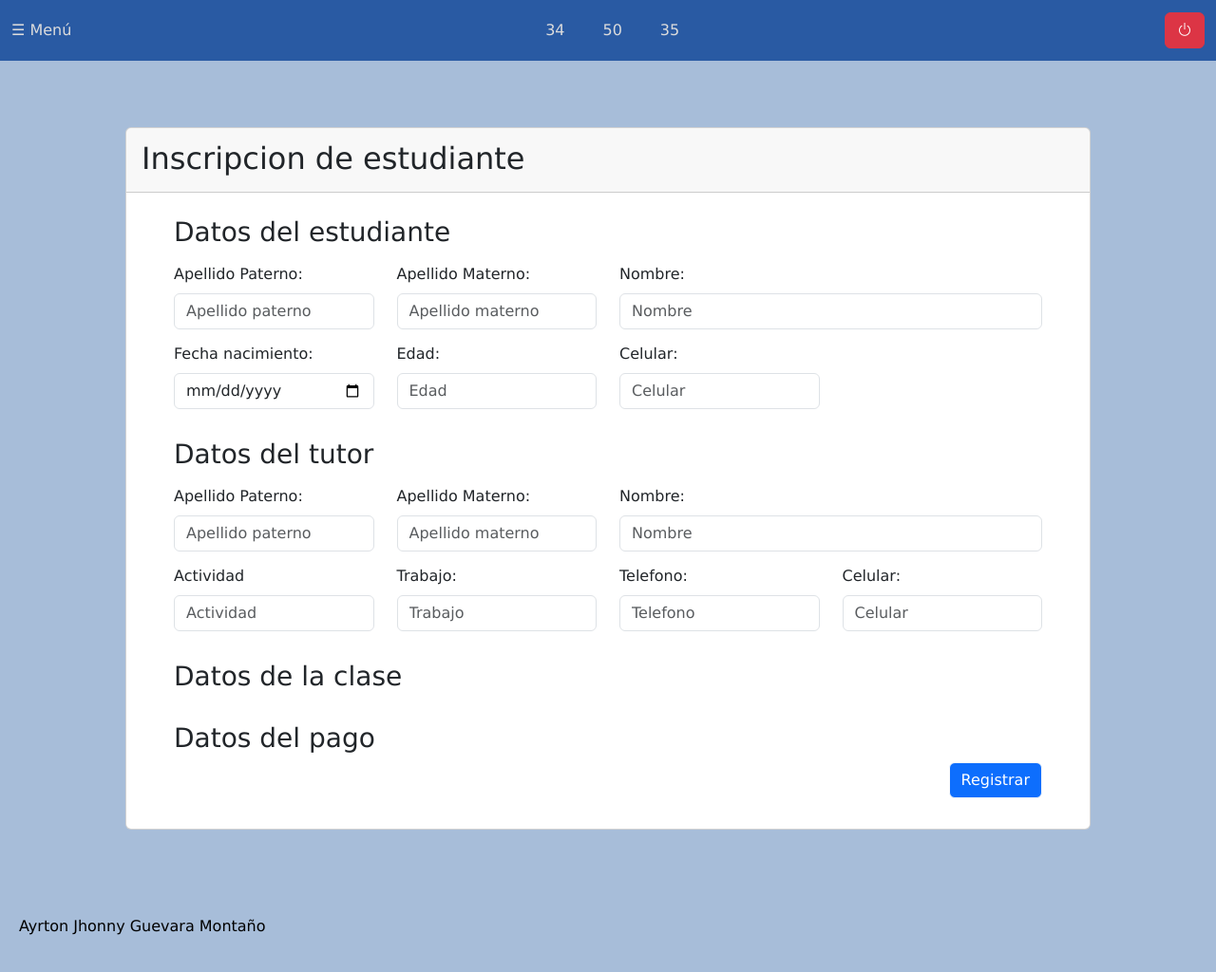
After one commit to AyrtonGuevara/Instituto-C, a CodeIgniter 4 app: the page made by app/Views/Estudiantes/V_estudiantes.php in a window 1280 px wide. The commit adds this page. Shown: the whole page at 95% size. Run offline with PHP 8.4 and a stand-in for CodeIgniter, Linux system fonts and the light colour scheme; the template is opened without the code that fills it, so the values that code supplies are empty; some libraries are stand-ins or nearby versions.

Commit message:
subiendo correcciones de cogido y de estilo segun revision con la institucion

```diff
--- a/app/Config/Routes.php
+++ b/app/Config/Routes.php
@@ -56,6 +56,7 @@ $routes->post('/cursos/registrar_curso','Cursos\C_cursos::registrar_curso');
 $routes->post('/cursos/mostrar_curso','Cursos\C_cursos::mostrar_curso');
 $routes->post('/cursos/modificar_curso','Cursos\C_cursos::modificar_curso');
 $routes->post('/cursos/eliminar_curso','Cursos\C_cursos::eliminar_curso');
+$routes->post('/cursos/autocompletar_cursos','Cursos\C_cursos::autocompletar_cursos');
 //horarios
 $routes->get('/horarios','Cursos\C_horarios::index');
 $routes->post('/horarios/registrar_horarios','Cursos\C_horarios::registrar_horarios');
@@ -86,6 +87,10 @@ $routes->post('/clases/mostrar_clases','Ambientes\C_clases::mostrar_clases');
 $routes->post('/clases/modificar_clases','Ambientes\C_clases::modificar_clases');
 $routes->post('/clases/eliminar_clases','Ambientes\C_clases::eliminar_clases');
 
+//ESTUDIANTES
+//Estudiantes
+$routes->get('/estudiantes','Estudiantes\C_estudiantes::index');
+
 //usuarios
 $routes->get('/usuario','Usuario\C_usuario::index');
 $routes->post('/usuario/registrar_usuario','Usuario\C_usuario::registrar_usuario');
--- a/app/Controllers/Cursos/C_cursos.php
+++ b/app/Controllers/Cursos/C_cursos.php
@@ -45,12 +45,14 @@
 				$this->session->setFlashdata('fracaso','Error en el registro');
 			}
 			return redirect()->to(base_url('cursos'));
-		}public function eliminar_curso(){
+		}
+		public function eliminar_curso(){
 			if ($_SERVER['REQUEST_METHOD']==='POST') {
 				$id=$_POST['id'];
 			}
 			$respuesta=$this->cursos->eliminar_curso($id);
 			echo json_encode($resp=array('success'=>true,'data'=>$respuesta));
 		}
+
 	}
 ?>
--- a/app/Controllers/Login/C_login.php
+++ b/app/Controllers/Login/C_login.php
@@ -10,7 +10,7 @@
 		public function __construct(){
 			$this->login=new M_login();
 			//$this->session=session();
-			$this->encripter=\config\Services::encrypter();
+			//$this->encripter=\config\Services::encrypter();
 		}
 		public function index(){
 			return view('Login/V_login');
--- a/app/Models/Ambientes/M_ubicacion.php
+++ b/app/Models/Ambientes/M_ubicacion.php
@@ -51,11 +51,10 @@
 			return $respuesta;
 		}
 		public function modal_mostrar_aulas($id){
-			$respuesta=$this->db->query("select row_number ()over() as nro, aa.id_aula, aa.id_ubicacion, au.direccion, aa.nombre_aula, aa.descripcion from aca_aula aa , adm_ubicacion au where aa.id_ubicacion=au.id_ubicacion and aa.estado = 'activo' and au.estado = 'activo' and au.id_ubicacion=$id order by id_aula;");
+			$respuesta=$this->db->query("select row_number ()over() as nro, aa.id_aula, aa.id_ubicacion, au.direccion, aa.nombre_aula, aa.cantidad_estudiantes from aca_aula aa , adm_ubicacion au where aa.id_ubicacion=au.id_ubicacion and aa.estado = 'activo' and au.estado = 'activo' and au.id_ubicacion=$id order by id_aula;");
 			return $respuesta->getResult();
 		}
 		public function modal_modificar_aulas($json_aulas,$usuario){
-			//print_r("SELECT * FROM fn_modificar_aulas('$usuario','$json_aulas'::JSON);");
 			$respuesta=$this->db->query("SELECT * FROM fn_modificar_aulas('$usuario','$json_aulas'::JSON);");
 			return $respuesta->getResult();
 		}
--- a/app/Models/Cursos/M_cursos.php
+++ b/app/Models/Cursos/M_cursos.php
@@ -26,7 +26,7 @@
 			return $respuesta;
 		}
 		public function eliminar_curso($id){
-			$respuesta=$this->db->query("update ral_categoria set estado='inactivo' where id_categoria=$id and estado='activo'; ");
+			$respuesta=$this->db->query("update ral_categoria set estado='inactivo' where id_categoria=$id and estado='activo';");
 			return $respuesta;
 		}
 	}
--- /dev/null
+++ b/app/Views/Estudiantes/V_estudiantes.php
@@ -0,0 +1,120 @@
+<?php
+/*
+	Ayrton Jhonny Guevara Montaño 03-09-2023
+*/
+	$this->extend('Template/Head');
+	$this->section('content');
+?>
+<div class="container">
+	<div class="card">
+		<div class="card-header">
+			<h2>Inscripcion de estudiante</h2>
+		</div>
+		<div class="card-body" id="card-forms">
+			<form method="post" accept-charset="utf-8" name="form_curso" id="form_curso" action="<?php base_url() ?>horarios/registrar_horarios">
+				<h3>Datos del estudiante</h3>
+				<div class="row">
+					<div class="col-sm-3 form-item">
+						<label for="apellido_paterno" class="form-label">Apellido Paterno:</label>
+						<input type="text" class="form-control" name="apellido_paterno" id="apellido_paterno" placeholder="Apellido paterno">
+					</div>
+					<div class="col-sm-3 form-item">
+						<label for="apellido_materno" class="form-label">Apellido Materno:</label>
+						<input type="text" class="form-control" name="apellido_materno" id="apellido_materno" placeholder="Apellido materno">
+					</div>
+					<div class="col-sm-6 form-item">
+						<label for="nombre" class="form-label">Nombre:</label>
+						<input type="text" class="form-control" name="nombre" id="nombre" placeholder="Nombre">
+					</div>
+					<div class="col-sm-3 form-item">
+						<label for="fecha_nac" class="form-label">Fecha nacimiento:</label>
+						<input type="date" class="form-control" name="fecha_nac" id="fecha_nac">
+					</div>
+					<div class="col-sm-3 form-item">
+						<label for="edad" class="form-label">Edad:</label>
+						<input type="number" class="form-control" name="edad" id="edad" placeholder="Edad">
+					</div>
+					<div class="col-sm-3 form-item">
+						<label for="celular" class="form-label">Celular:</label>
+						<input type="number" class="form-control" name="celular" id="celular" placeholder="Celular">
+					</div>
+				</div>
+				<br>
+				<h3>Datos del tutor</h3>
+				<div class="row">
+					<div class="col-sm-3 form-item">
+						<label for="t_apellido_paterno0" class="form-label">Apellido Paterno:</label>
+						<input type="text" class="form-control" name="t_apellido_paterno[]" id="t_apellido_paterno0" placeholder="Apellido paterno">
+					</div>
+					<div class="col-sm-3 form-item">
+						<label for="t_apellido_materno0" class="form-label">Apellido Materno:</label>
+						<input type="text" class="form-control" name="t_apellido_materno[]" id="t_apellido_materno0" placeholder="Apellido materno">
+					</div>
+					<div class="col-sm-6 form-item">
+						<label for="t_nombre0" class="form-label">Nombre:</label>
+						<input type="text" class="form-control" name="t_nombre[]" id="t_nombre0" placeholder="Nombre">
+					</div>
+					<div class="col-sm-3 form-item">
+						<label for="t_actividad0" class="form-label">Actividad</label>
+						<input type="text" class="form-control" name="t_actividad[]" id="t_actividad0" placeholder="Actividad">
+					</div>
+					<div class="col-sm-3 form-item">
+						<label for="t_trabajo0" class="form-label">Trabajo:</label>
+						<input type="text" class="form-control" name="t_trabajo[]" id="t_tranajo0" placeholder="Trabajo">
+					</div>
+					<div class="col-sm-3 form-item">
+						<label for="t_telefono0" class="form-label">Telefono:</label>
+						<input type="number" class="form-control" name="t_telefono[]" id="t_telefono0" placeholder="Telefono">
+					</div>
+					<div class="col-sm-3 form-item">
+						<label for="t_celular0" class="form-label">Celular:</label>
+						<input type="number" class="form-control" name="t_celular[]" id="t_celular0" placeholder="Celular">
+					</div>
+				</div>
+				<br>
+				<h3>Datos de la clase</h3>
+				<div>
+
+				</div>
+				<br>
+				<h3>Datos del pago</h3>
+				<div>
+
+				</div>
+				<div hidden>
+					estudiante
+					codigp
+					c
+					paterno
+					materno
+					nombres
+					edad
+					nac
+					cel
+					fec insc (el dia del registro?)
+					ue
+					grado
+					turno
+					zona
+					calle
+					fuente
+					DEL TUTOR
+					ap pat
+					ap mat
+					nombre
+					actividad
+					trabajo en
+					talf
+					cel
+				</div>
+			</form>
+			<div class="form-item btn-form">
+				<input type="submit" class="btn btn-primary border-light" name="Registrar" value="Registrar" id="Registrar">
+			</div>
+		</div>
+	</div>
+</div>
+
+<?php
+	$this->endSection();
+?>
--- a/app/Views/Template/Head.php
+++ b/app/Views/Template/Head.php
@@ -10,6 +10,8 @@
 	<script src="https://cdn.jsdelivr.net/npm/bootstrap@5.3.1/dist/js/bootstrap.bundle.min.js"></script>
 	<!--JQUERY-->
 	<script src="https://code.jquery.com/jquery-3.6.0.min.js"></script>
+	<!-- jQuery UI -->
+	<script src="https://code.jquery.com/ui/1.12.1/jquery-ui.js"></script>
 	<!--SWEET ALERT-->
 	<!-- SweetAlert 2 JavaScript -->
 	<script src="https://cdn.jsdelivr.net/npm/sweetalert2@11.0.19/dist/sweetalert2.min.js"></script>
--- a/app/Views/Template/Menu.php
+++ b/app/Views/Template/Menu.php
@@ -17,6 +17,10 @@
 			<li><a href="<?php echo base_url()?>ambientes" id="item_collapse">Ambientes</a></li>
 			<li><a href="<?php echo base_url()?>clases" id="item_collapse">Clases</a></li>
 		</ul>
+		<li><a class="btn" data-bs-toggle="collapse" href="#col3">Estudiantes</a></li>
+		<ul id="col3" class="collapse" data-bs-parent="#accordion">
+			<li><a href="<?php echo base_url()?>estudiantes" id="item_collapse">Estudiantes</a></li>
+		</ul>
 
 		<li>----------------------</li>
 		<li><a class="btn" data-bs-toggle="collapse" href="#col111">Usuario</a></li>
--- a/public/css/style.css
+++ b/public/css/style.css
@@ -157,6 +157,9 @@ Ayrton Jhonny Guevara Montaño
 		.btn-form-center{
 			text-align: center;
 		}
+		.form-autocompletar{
+			overflow-x: hidden;
+		}
 
 
 		/*elementos de la tabla*/
```
Also changed, not shown: app/Controllers/Estudiantes/C_estudiantes.php (added, +18 -0 lines), app/Models/Estudiantes/M_estudiantes.php (added, +13 -0 lines), app/Views/Ambientes/V_clases.php (+35 -2 lines), app/Views/Ambientes/V_ubicacion.php (+10 -11 lines).
